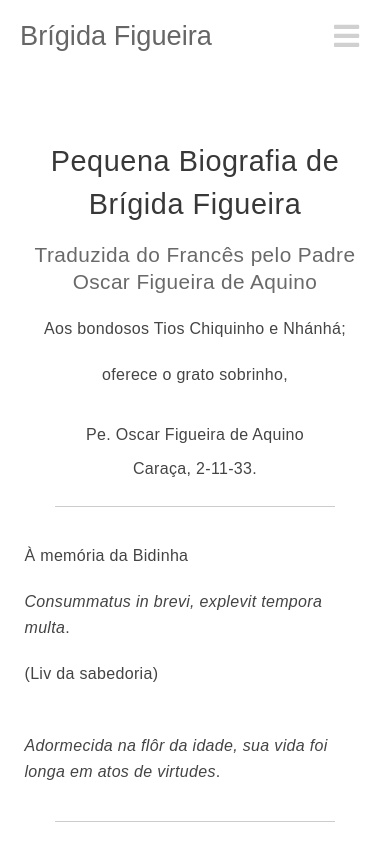
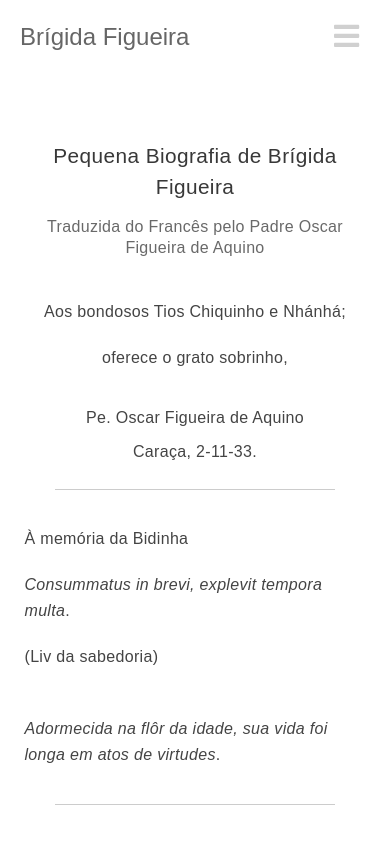
Before and after one commit to jadefr/brigida, a React (Create React App) app: page /livro in a window 390 px wide. Shown: the top 844 px of the page. Built offline with nearby package versions, Linux system fonts and the light colour scheme.

Commit message:
Rework Livro title font
- Decrease Livro font when mobile;
- Decrease Navbar Logo font when mobile;

```diff
--- a/src/components/Navbar/Navbar.css
+++ b/src/components/Navbar/Navbar.css
@@ -165,9 +165,9 @@
     .navbar-logo {
         display: block;
         position: absolute;
-        top: 20px;
+        top: 23px;
         left: 20px;
-        font-size: 1.7rem;
+        font-size: 1.5rem;
     }
 
 }
--- a/src/views/Livro/Livro.css
+++ b/src/views/Livro/Livro.css
@@ -83,10 +83,13 @@
     .livro__title {
         line-height: 1.5em;
         padding-bottom: 15px;
+        font-size: 1.3rem;
     }
 
     .livro__subtitle {
         line-height: 1.3em;
+        font-size: 1rem;
+        padding-bottom: 2.5rem;
     }
 
     .livro__row {
```
